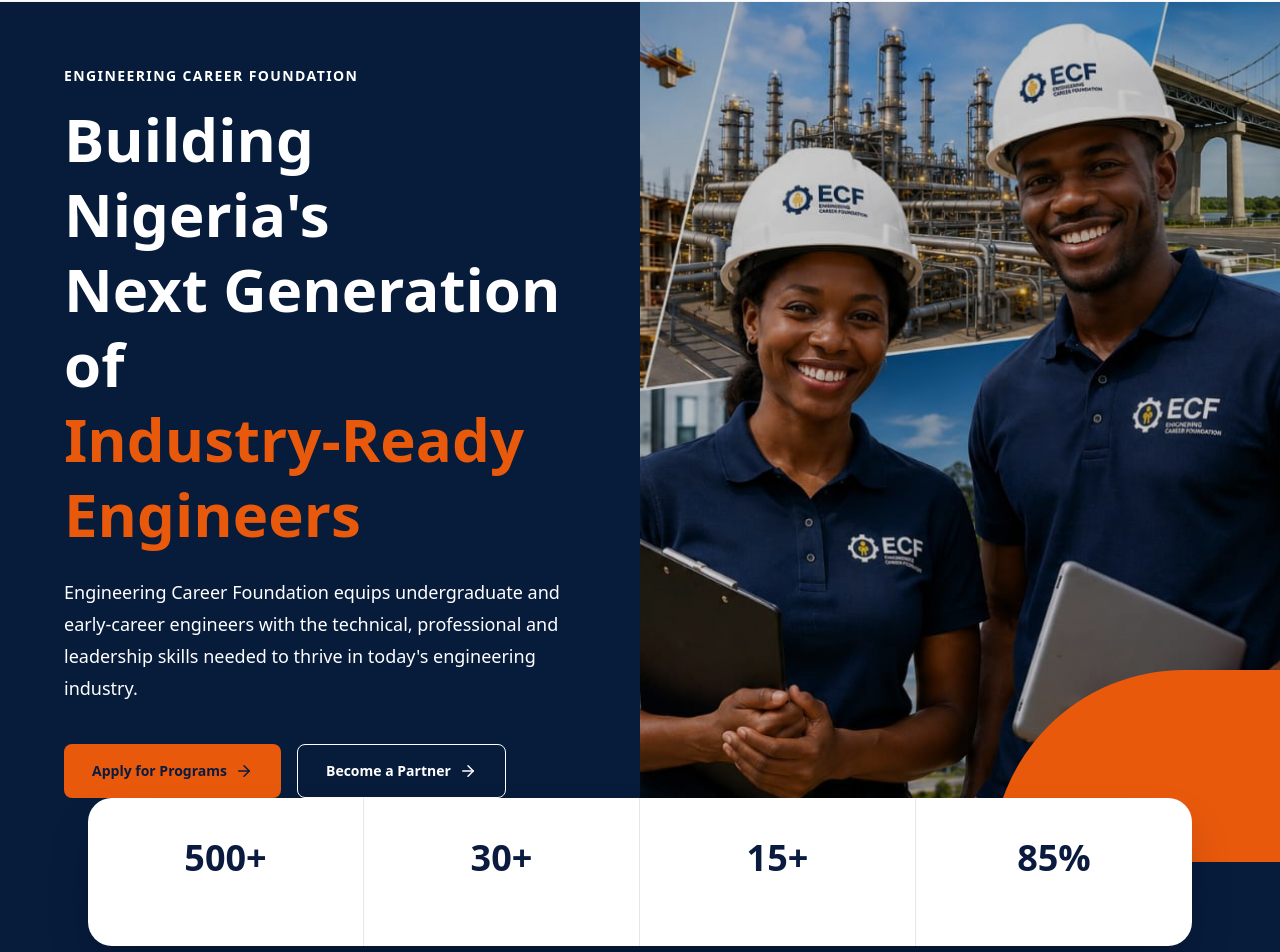
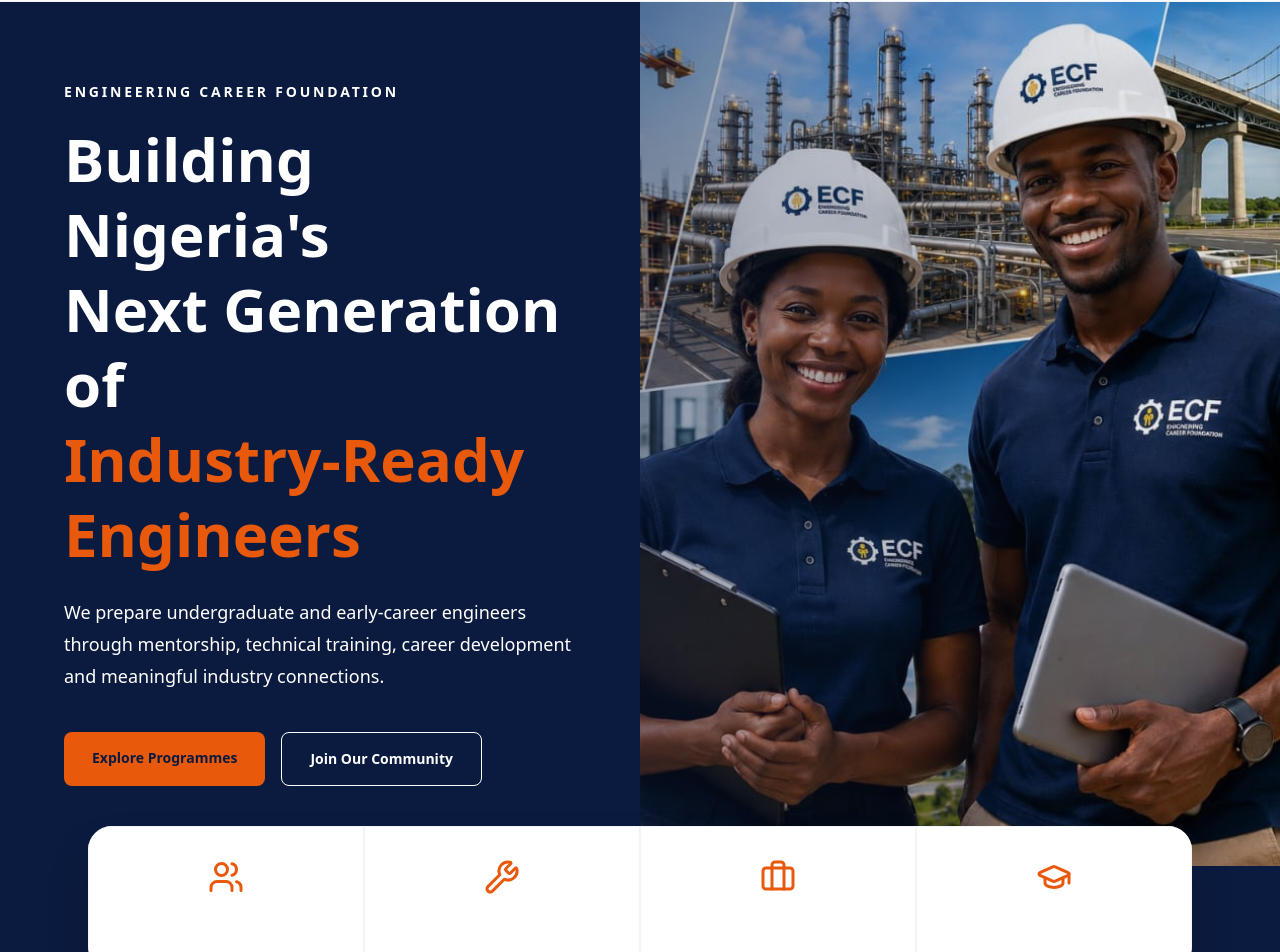
Before and after one commit to Techiechiemelum/engineering-career-foundation, a Next.js app: page / in a window 1280 px wide. Shown: the part 79-1031 px from the top of the page. Built offline with nearby package versions, Linux system fonts and the light colour scheme.

Commit message:
Update website

```diff
--- a/app/about/page.tsx
+++ b/app/about/page.tsx
@@ -1,5 +1,9 @@
 import Navbar from "@/components/Navbar";
 import { Target, Eye, Award, ShieldCheck, Lightbulb, HandHeart, Handshake, BookOpen } from "lucide-react";
+export const metadata = {
+  title: "About Us",
+  description: "Learn about Engineering Career Foundation's mission, vision, and impact preparing Nigerian engineers for successful careers.",
+};
 
 const VALUES = [
   { icon: Award, label: "Excellence" },
--- a/app/blog/page.tsx
+++ b/app/blog/page.tsx
@@ -1,6 +1,10 @@
 import Navbar from "@/components/Navbar";
 import { getPublishedPosts } from "@/lib/notion";
 import Link from "next/link";
+export const metadata = {
+  title: "Blog",
+  description: "Articles and insights for early-career engineers in Nigeria.",
+};
 
 export const revalidate = 60;
 
--- a/app/layout.tsx
+++ b/app/layout.tsx
@@ -10,9 +10,28 @@
 });
 
 export const metadata: Metadata = {
-  title: "Engineering Career Foundation | Empowering Engineers. Building Futures.",
+  metadataBase: new URL("https://engineering-career-foundation-1xdo.vercel.app"),
+  title: {
+    default: "Engineering Career Foundation | Empowering Engineers. Building Futures.",
+    template: "%s | Engineering Career Foundation",
+  },
   description:
     "We equip undergraduate and early-career engineers in Nigeria with the skills, mindset, and opportunities to thrive in their careers and make lasting impact.",
+  openGraph: {
+    title: "Engineering Career Foundation",
+    description:
+      "Empowering undergraduate and early-career engineers in Nigeria through mentorship, technical training, and career development.",
+    url: "https://engineering-career-foundation-1xdo.vercel.app",
+    siteName: "Engineering Career Foundation",
+    locale: "en_NG",
+    type: "website",
+  },
+  twitter: {
+    card: "summary_large_image",
+    title: "Engineering Career Foundation",
+    description:
+      "Empowering undergraduate and early-career engineers in Nigeria through mentorship, technical training, and career development.",
+  },
 };
 
 export default function RootLayout({
--- a/app/programs/career-accelerator/page.tsx
+++ b/app/programs/career-accelerator/page.tsx
@@ -1,5 +1,9 @@
 import Navbar from "@/components/Navbar";
 import Link from "next/link";
+export const metadata = {
+  title: "Career Accelerator",
+  description: "Helping students and graduates secure internships, graduate roles, and career advancement.",
+};
 
 export default function CareerAcceleratorPage() {
   return (
--- a/app/programs/mentorship/page.tsx
+++ b/app/programs/mentorship/page.tsx
@@ -1,5 +1,9 @@
 import Navbar from "@/components/Navbar";
 import Link from "next/link";
+export const metadata = {
+  title: "Engineering Mentorship Program",
+  description: "A three-month mentorship pairing you with experienced engineers to guide your career journey.",
+};
 
 export default function MentorshipPage() {
   return (
--- a/app/programs/skills-bootcamp/page.tsx
+++ b/app/programs/skills-bootcamp/page.tsx
@@ -1,5 +1,9 @@
 import Navbar from "@/components/Navbar";
 import Link from "next/link";
+export const metadata = {
+  title: "Engineering Skills Bootcamp",
+  description: "Hands-on training in industry-relevant tools and practical engineering skills.",
+};
 
 export default function SkillsBootcampPage() {
   return (
--- a/app/resources/page.tsx
+++ b/app/resources/page.tsx
@@ -1,6 +1,10 @@
 import Navbar from "@/components/Navbar";
 import Link from "next/link";
 import { FileText, Video, Link as LinkIcon, BookOpen } from "lucide-react";
+export const metadata = {
+  title: "Resources",
+  description: "CV templates, workshop recordings, reading lists, and tools to support your engineering career.",
+};
 
 const RESOURCES = [
   {
--- a/components/Hero.tsx
+++ b/components/Hero.tsx
@@ -1,107 +1,121 @@
 import Image from "next/image";
-import { ArrowRight } from "lucide-react";
+import { ArrowRight, Users, Briefcase, GraduationCap, Wrench } from "lucide-react";
 
-const STATS = [
-  { number: "500+", label: "Students Trained" },
-  { number: "30+", label: "Industry Mentors" },
-  { number: "15+", label: "University Partners" },
-  { number: "85%", label: "Career Readiness Satisfaction" },
+const HIGHLIGHTS = [
+  {
+    icon: Users,
+    title: "Industry Mentorship",
+  },
+  {
+    icon: Wrench,
+    title: "Technical Training",
+  },
+  {
+    icon: Briefcase,
+    title: "Career Development",
+  },
+  {
+    icon: GraduationCap,
+    title: "Professional Community",
+  },
 ];
 
 export default function Hero() {
   return (
-    <section
-      id="home"
-      className="relative bg-[#071B3B] overflow-hidden"
-    >
-      <div className="mx-auto max-w-7xl grid lg:grid-cols-2 min-h-[700px]">
+    <section id="home" className="relative bg-navy overflow-hidden">
 
-        {/* Left Content */}
-        <div className="flex items-center px-6 sm:px-10 lg:px-16 py-16">
+      <div className="mx-auto max-w-7xl grid lg:grid-cols-2">
+
+        {/* LEFT */}
+        <div className="flex items-center px-6 sm:px-10 lg:px-16 py-20">
+
           <div>
-            <p className="text-gold font-semibold uppercase tracking-widest text-sm">
+
+            <p className="uppercase tracking-[0.2em] text-gold font-semibold text-sm">
               Engineering Career Foundation
             </p>
 
-            <h1 className="mt-4 text-5xl lg:text-6xl font-extrabold leading-tight text-white">
+            <h1 className="mt-5 text-4xl sm:text-5xl lg:text-6xl font-extrabold leading-tight text-white">
               Building Nigeria's
               <br />
               Next Generation of
-              <br />
-              <span className="text-gold">
+              <span className="block text-gold">
                 Industry-Ready Engineers
               </span>
             </h1>
 
-            <p className="mt-6 text-lg leading-8 text-white/80 max-w-xl">
-              Engineering Career Foundation equips undergraduate and
-              early-career engineers with the technical,
-              professional and leadership skills needed to thrive
-              in today's engineering industry.
+            <p className="mt-6 max-w-xl text-white/80 leading-8 text-lg">
+              We prepare undergraduate and early-career engineers
+              through mentorship, technical training, career
+              development and meaningful industry connections.
             </p>
 
             <div className="mt-10 flex flex-wrap gap-4">
+
               <a
                 href="#programs"
-                className="inline-flex items-center gap-2 rounded-lg bg-gold px-7 py-4 text-sm font-semibold text-navy transition hover:opacity-90"
+                className="rounded-lg bg-gold px-7 py-4 text-sm font-semibold text-navy hover:opacity-90 transition"
               >
-                Apply for Programs
-                <ArrowRight size={18} />
+                Explore Programmes
               </a>
 
               <a
                 href="#community"
-                className="inline-flex items-center gap-2 rounded-lg border border-white px-7 py-4 text-sm font-semibold text-white transition hover:bg-white hover:text-navy"
+                className="rounded-lg border border-white px-7 py-4 text-sm font-semibold text-white hover:bg-white hover:text-navy transition"
               >
-                Become a Partner
-                <ArrowRight size={18} />
+                Join Our Community
               </a>
+
             </div>
+
           </div>
+
         </div>
 
-        {/* Right Image */}
-        <div className="relative min-h-[450px] lg:min-h-full">
+        {/* RIGHT */}
+
+        <div className="relative min-h-[500px]">
 
           <Image
             src="/images/hero-engineers.jpg.jpeg"
             alt="Engineering students"
             fill
             priority
-            sizes="50vw"
             className="object-cover"
           />
 
-          {/* Dark Overlay */}
-          <div className="absolute inset-0 bg-black/20"></div>
-
-          {/* Orange Curve */}
-          <div className="absolute bottom-0 right-0 h-48 w-72 rounded-tl-full bg-gold"></div>
+          <div className="absolute inset-0 bg-gradient-to-l from-transparent to-navy/40" />
 
         </div>
+
       </div>
 
-      {/* Floating Stats Card */}
-      <div className="relative mx-auto -mt-16 max-w-6xl px-6 pb-10">
-        <div className="grid grid-cols-2 md:grid-cols-4 overflow-hidden rounded-3xl bg-white shadow-2xl">
+      {/* HIGHLIGHTS */}
 
-          {STATS.map((item) => (
+      <div className="relative z-20 mx-auto max-w-6xl px-6 -mt-10">
+
+        <div className="grid grid-cols-2 lg:grid-cols-4 rounded-3xl bg-white shadow-2xl overflow-hidden">
+
+          {HIGHLIGHTS.map(({ icon: Icon, title }) => (
+
             <div
-              key={item.label}
-              className="border-r last:border-r-0 border-gray-200 py-10 text-center"
+              key={title}
+              className="flex flex-col items-center justify-center p-8 border border-gray-100"
             >
-              <h3 className="text-4xl font-extrabold text-navy">
-                {item.number}
-              </h3>
+              <Icon className="h-9 w-9 text-gold mb-4" />
 
-              <p className="mt-2 text-sm text-gray-600">
-                {item.label}
+              <p className="font-semibold text-center text-navy">
+                {title}
               </p>
+
             </div>
+
           ))}
 
         </div>
+
       </div>
+
     </section>
   );
 }
```
